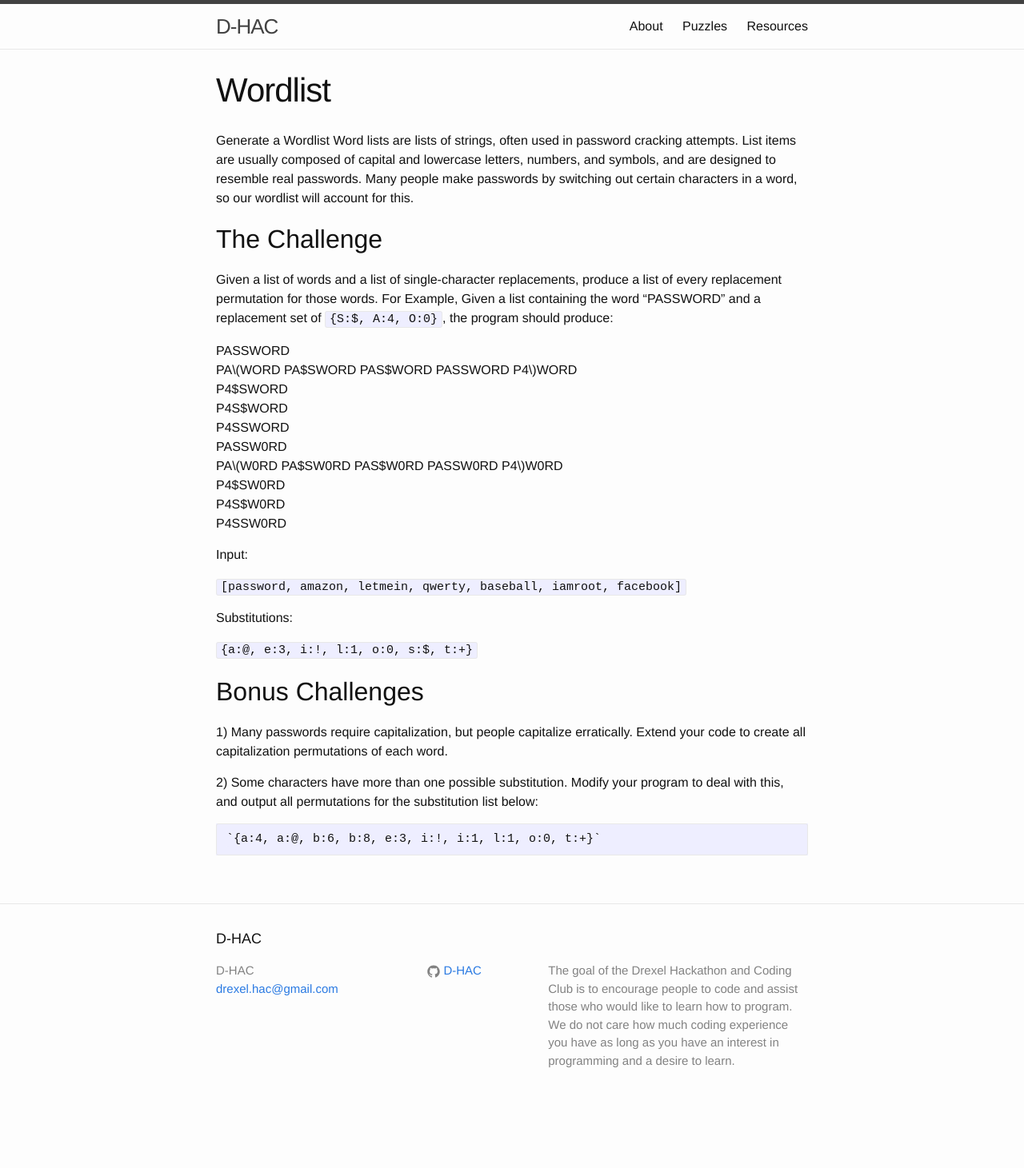
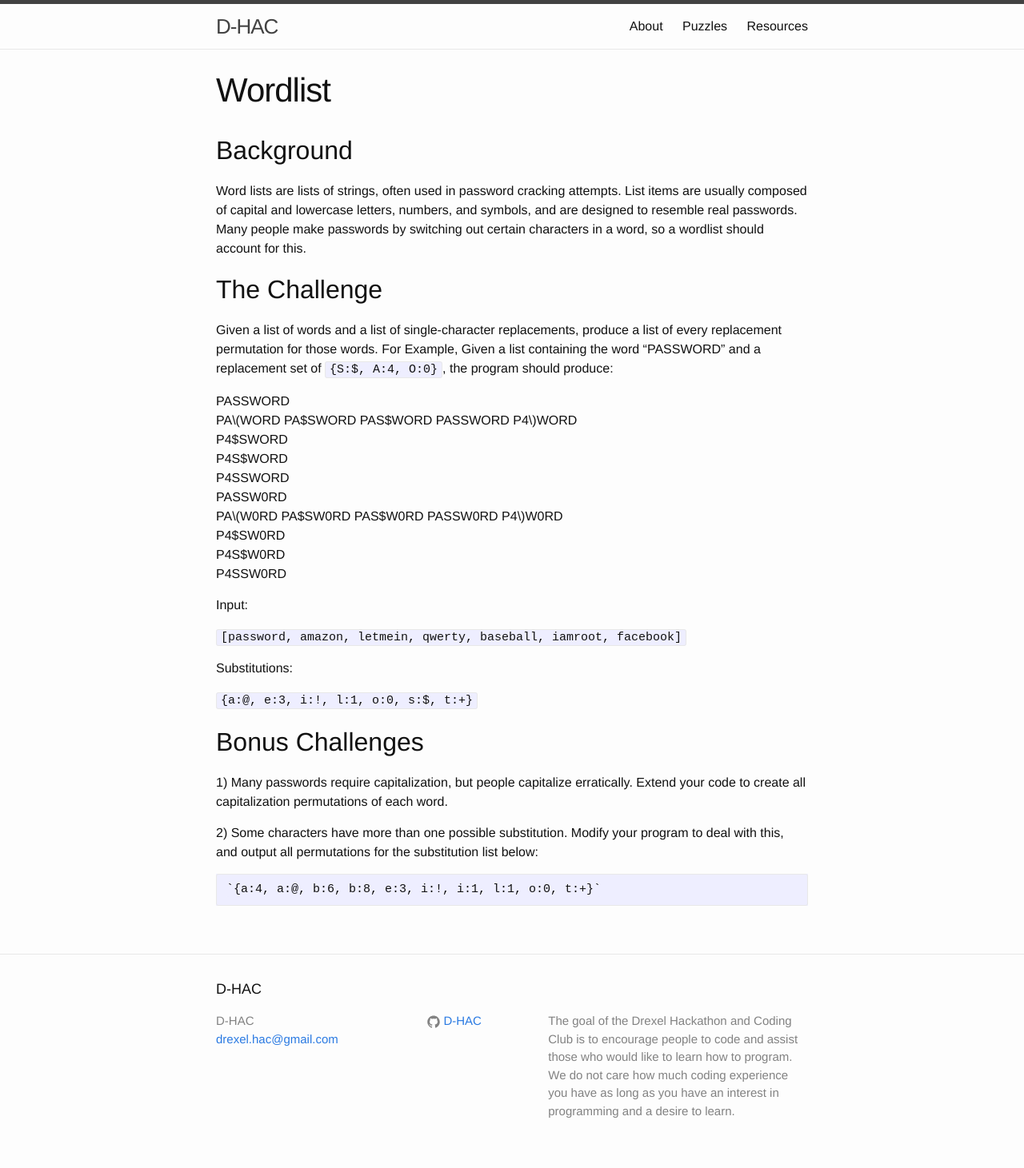
Before and after one commit to D-HAC/D-HAC.github.io, a Jekyll site: the page built from _puzzles/wordlistChallenge.md, in a window 1280 px wide. Shown: the whole page at 80% size. Built offline with Jekyll 4.4.1, drawn with Linux system fonts in a browser that asks for light colours; before the commit the page ends 1398 px from its top, so only the background shows below that.

Commit message:
hopefully final markdown copy

```diff
--- a/_puzzles/wordlistChallenge.md
+++ b/_puzzles/wordlistChallenge.md
@@ -8,10 +8,11 @@ term: "Spring 2016-17"
 solutions: week4_wordlist
 ---
 
-Generate a Wordlist
+## Background
+
 Word lists are lists of strings, often used in password cracking attempts.
 List items are usually composed of capital and lowercase letters, numbers, and symbols, and are designed to resemble real passwords.
-Many people make passwords by switching out certain characters in a word, so our wordlist will account for this.
+Many people make passwords by switching out certain characters in a word, so a wordlist should account for this.
 
 ## The Challenge
 
```
